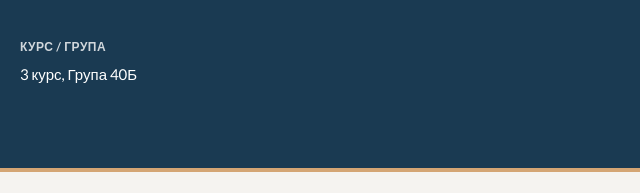
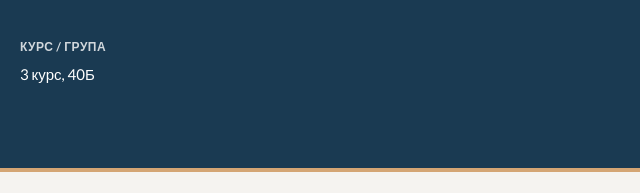
Before and after one commit to neznaiuchopisat/Kursowa_AI, a plain HTML site: page index.html in a window 1280 px wide. Shown: the part 607-800 px from the top of the page, 640-1280 px from the left. Drawn offline with Linux system fonts and the light colour scheme.

Commit message:
Remove 'Група' from course information

```diff
--- a/index.html
+++ b/index.html
@@ -422,7 +422,7 @@
             </div>
             <div>
                 <strong>Курс / Група</strong>
-                3 курс, Група 40Б
+                3 курс, 40Б
             </div>
         </div>
     </header>
```
